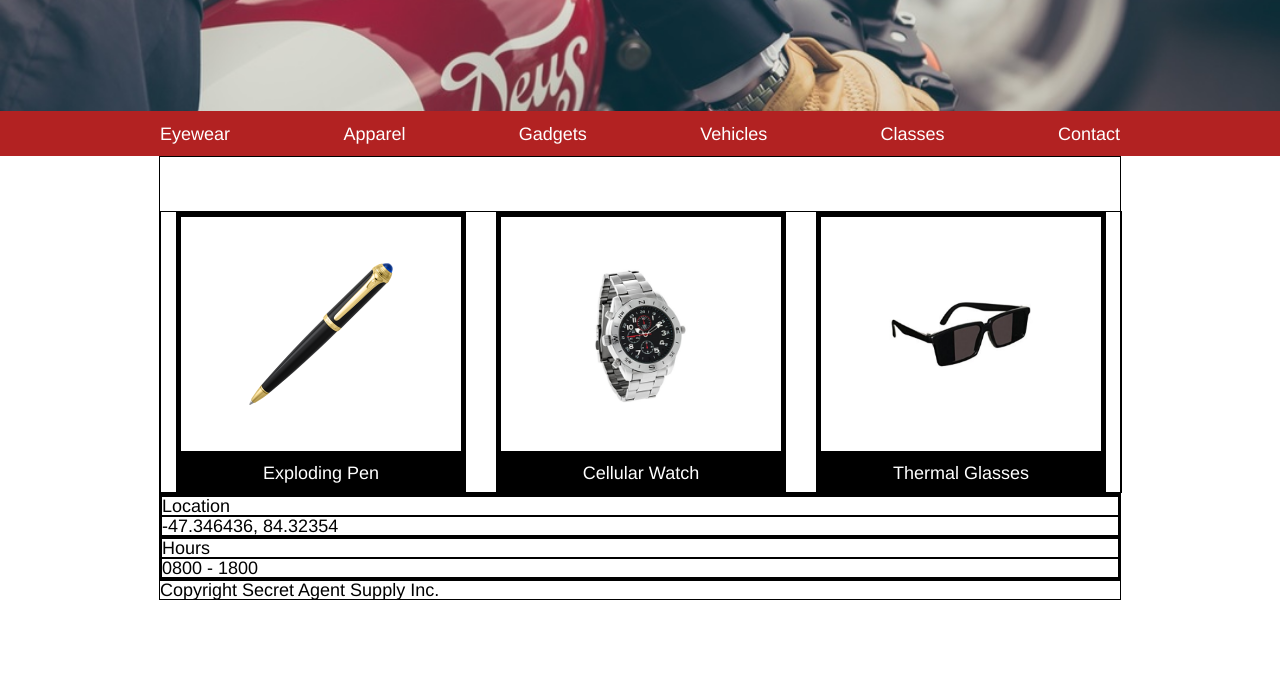
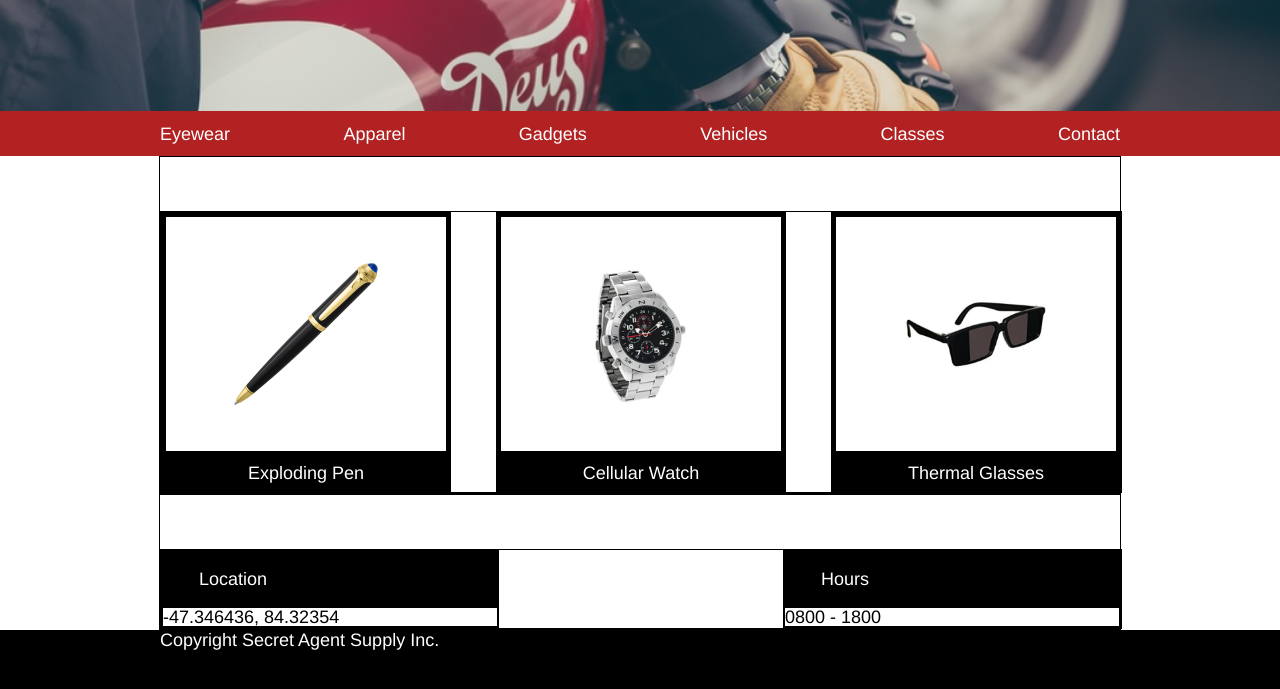
Before and after one commit to tlally/secretagentsupply, a plain HTML site: page index.html in a window 1280 px wide. Shown: the part 339-1028 px from the top of the page. Drawn offline with Linux system fonts and the light colour scheme.

Commit message:
complete css up to contact

```diff
--- a/index.html
+++ b/index.html
@@ -71,6 +71,7 @@
     <!-- Location & Hours -->
 
     <div class="container">
+      <div class="contact-box">
         <div class="contact">
           <div class="highlight">
             <h3>Location</h3>
@@ -88,6 +89,8 @@
             <p>0800 - 1800</p>
           </div>
         </div>
+      </div>
+
 
     </div>
 
--- a/resources/css/style.css
+++ b/resources/css/style.css
@@ -142,7 +142,7 @@ nav ul {
 .showcase {
   display: flex;
   flex-direction: row;
-  justify-content: space-around;
+  justify-content: space-between;
   width: 100%;
   margin: 3rem 0 0 0;
 
@@ -177,8 +177,40 @@ nav ul {
 
 /* Contact Us */
 
+.contact-box {
+  margin: 3rem 0 0 0;
+  display: flex;
+  flex-direction: row;
+  width: 100%;
+  justify-content: space-between;
+}
+
+.contact {
+  width: 35%;
+
+}
+
+.highlight {
+  background-color: black;
+  color: white;
+  padding: 1rem 0 1rem 2rem;
+
+}
+
+.content {
+
+}
 
 /*  Footer */
 footer {
   height: 5rem;
+  background-color: black;
+  color: white;
+  object-position: center;
+  justify-content: center;
 }
+
+.footer {
+  text-align: left
+
+}
```
Lines whose indentation alone changed are shown as unchanged.
